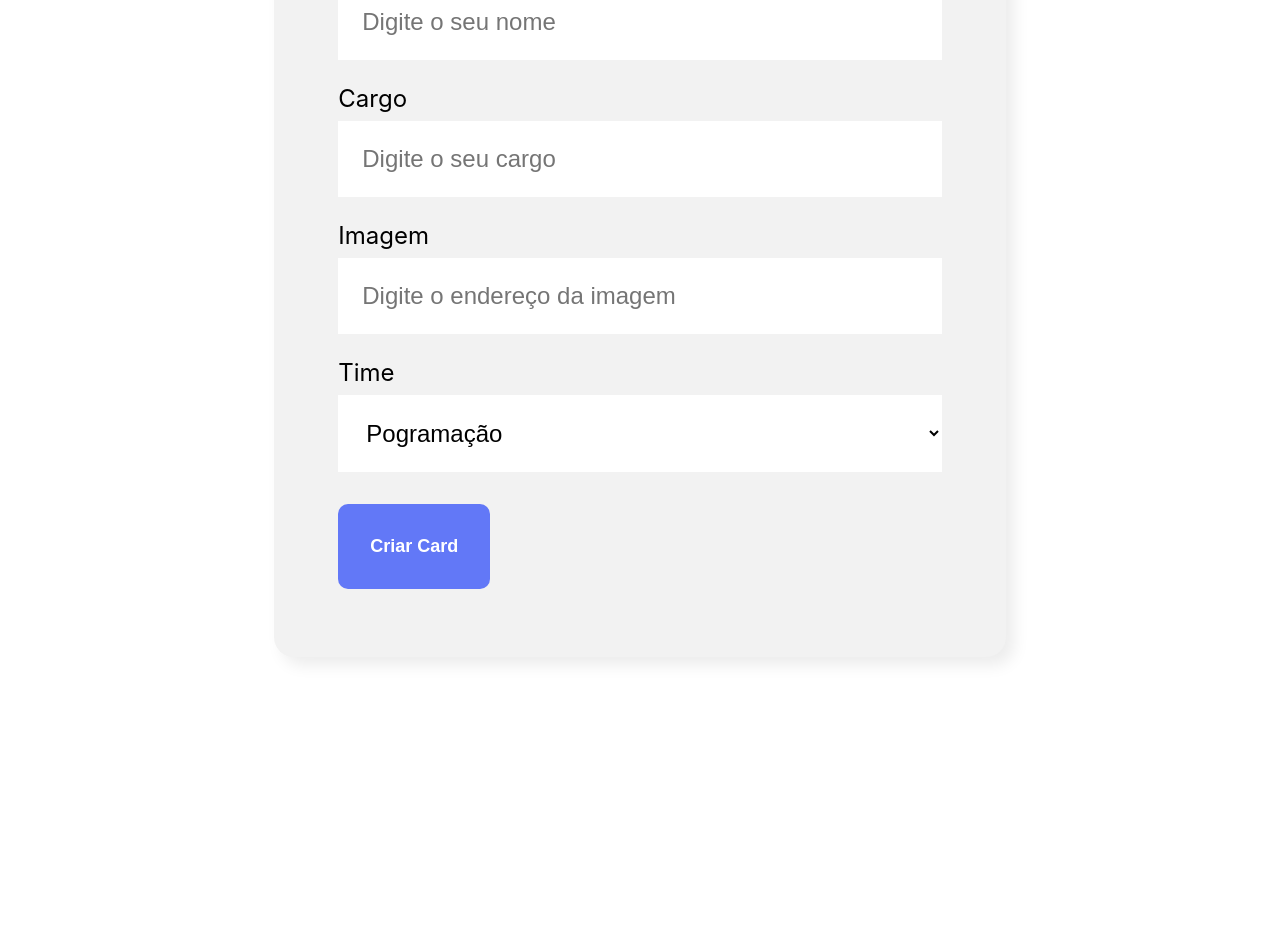
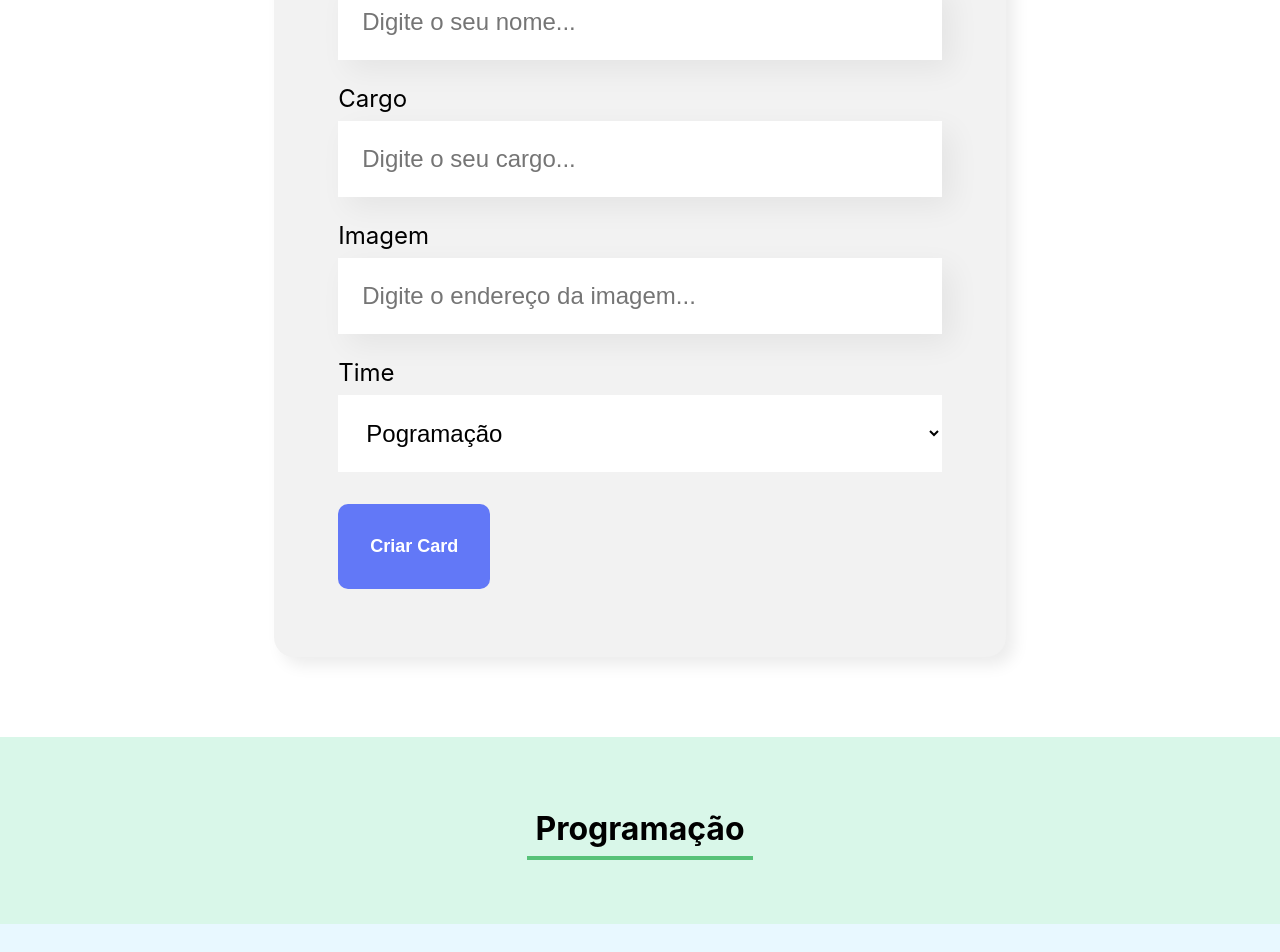
Before and after one commit to Julialunna/React.js, a React (Create React App) app in the folder organo/organo/: page / in a window 1280 px wide. Shown: the part 740-1692 px from the top of the page. Before the commit the page ends 1477 px from the top, so only its background shows below. Built offline with nearby package versions, Linux system fonts and the light colour scheme.

Commit message:
enviando informações e fazendo times

```diff
--- a/organo/organo/src/App.js
+++ b/organo/organo/src/App.js
@@ -1,12 +1,58 @@
+import { useState } from 'react';
 import Banner from './componentes/Banner';
 import Formulario from './componentes/Formulario';
+import Time from './componentes/Time';
 
 
 function App() {
+  const times=[
+    {
+      nome:'Programação',
+      corPrimaria:'#57c278',
+      corSecundaria:'#d9f7e9'
+    },
+    {
+      nome:'FrontEnd',
+      corSecundaria:'#E8F8FF',
+      corPrimaria:'#82CFFA'
+    },
+    {
+      nome:'Data Science',
+      corSecundaria:'#F0F8E2',
+      corPrimaria:'#A6D157'
+    },
+    {
+      nome:'Devops',
+      corSecundaria:'#FDE7E8',
+      corPrimaria:'#E06B69'
+    },
+    {
+      nome:'UX e Design',
+      corSecundaria:'#FAE9F5',
+      corPrimaria:'#DB6EBF'
+    },
+    {
+      nome:'Mobile',
+      corSecundaria:'#FFF5D9',
+      corPrimaria:'#FFBA05'
+    },
+    {
+      nome:'Inovação e Gestão',
+      corSecundaria:'#FFEEDF',
+      corPrimaria:'#FF8A29'
+    },
+  ]
+  const [colaboradores, setColaboradores]=useState('');
+  const aoNovoColaboradorAdicionado=(colaborador)=>{
+    console.log(colaborador);
+    setColaboradores([...colaboradores, colaborador]);
+  }
   return (
     <div className="App">
       <Banner/>
-      <Formulario/>
+      <Formulario aoColaboradorCadastrado={colaborador=>aoNovoColaboradorAdicionado(colaborador)}/>
+      {times.map(time=><Time key={time.nome}nome={time.nome} corPrimaria={time.corPrimaria} corSecundaria={time.corSecundaria}/>)}
+
     </div>
   );
 }
--- a/organo/organo/src/componentes/CampoTexto/CampoTexto.css
+++ b/organo/organo/src/componentes/CampoTexto/CampoTexto.css
@@ -8,7 +8,7 @@
 }
 .campo-texto input{
     background-color: white;
-    box-shadow: 10px 10px 30px rgba(0, 0, 0, 0.0);
+    box-shadow: 10px 10px 30px rgba(0, 0, 0, 0.06);
     width: 100%;
     border: none;
     font-size: 24px;
--- a/organo/organo/src/componentes/CampoTexto/index.js
+++ b/organo/organo/src/componentes/CampoTexto/index.js
@@ -1,10 +1,21 @@
-import "./CampoTexto.css";
-const CampoTexto =(props)=>{
-    return(
+import './CampoTexto.css'
+
+const CampoTexto = (props) => {
+
+    const placeholderModificada = `${props.placeholder}...`;
+
+    const aoDigitado = (evento) => {
+        props.aoAlterado(evento.target.value)
+    }
+
+    return (
         <div className="campo-texto">
-            <label>{props.label}</label>
-            <input placeholder={props.placeholder} required={props.obrigatorio}/>
+            <label>
+                {props.label}
+            </label>
+            <input value={props.valor} onChange={aoDigitado} required={props.obrigatorio} placeholder={placeholderModificada}/>
         </div>
     )
 }
-export default CampoTexto;
+
+export default CampoTexto
--- a/organo/organo/src/componentes/Formulario/index.js
+++ b/organo/organo/src/componentes/Formulario/index.js
@@ -1,9 +1,10 @@
+import { useState } from "react";
 import Botao from "../Botao";
 import CampoTexto from "../CampoTexto";
 import ListaSuspensa from "../ListaSuspensa";
 import "./Formulario.css"
 
-const Formulario = ()=>{
+const Formulario = (props)=>{
     const times=[
         'Pogramação',
         'Front-end',
@@ -12,18 +13,50 @@ const Formulario = ()=>{
         'Mobile',
         'Inovação e gestão'
     ]
+
+    const[nome, setNome]=useState('');
+    const[cargo, setCargo]=useState('');
+    const[imagem, setImagem]=useState('');
+    const[time, setTime]=useState('');
     const aoSalvar=(evento)=>{
         evento.preventDefault();
-        console.log("form submetido")
+        // eslint-disable-next-line no-undef
+        props.aoColaboradorCadastrado({
+            nome, cargo, imagem ,time
+        })
     }
     return(
         <section className="formulario">
             <form onSubmit={aoSalvar}>
             <h2>Preencha os dados para criar o card do colaborador</h2>
-            <CampoTexto obrigatorio={true}label="Nome" placeholder="Digite o seu nome"/>
-            <CampoTexto obrigatorio={true}label="Cargo" placeholder="Digite o seu cargo"/>
-            <CampoTexto label="Imagem" placeholder="Digite o endereço da imagem"/>
-            <ListaSuspensa obrigatorio={true} label="Time"key={times} itens={times}/>
+            <CampoTexto
+            obrigatorio={true}
+            label="Nome"
+            placeholder="Digite o seu nome"
+            valor={nome}
+            aoAlterado={valor=>setNome(valor)}
+            />
+            <CampoTexto
+            obrigatorio={true}
+            label="Cargo"
+            placeholder="Digite o seu cargo"
+            valor={cargo}
+            aoAlterado={valor=>setCargo(valor)}
+            />
+            <CampoTexto
+            label="Imagem"
+            placeholder="Digite o endereço da imagem"
+            valor={imagem}
+            aoAlterado={valor=>setImagem(valor)}
+            />
+            <ListaSuspensa
+            obrigatorio={true}
+            label="Time"key={times}
+            itens={times}
+            valor={time}
+            aoAlterado={valor=>setTime(valor)}
+
+            />
             <Botao>
                 Criar Card
             </Botao>
--- a/organo/organo/src/componentes/ListaSuspensa/index.js
+++ b/organo/organo/src/componentes/ListaSuspensa/index.js
@@ -1,11 +1,10 @@
 import "./ListaSuspensa.css"
 
 const ListaSuspensa =(props)=>{
-    console.log(props.itens)
     return(
         <div className="lista-suspensa">
             <label>{props.label}</label>
-            <select required={props.obrigatorio}>
+            <select required={props.obrigatorio} onChange={evento=>props.aoAlterado(evento.target.value)}value={props.value}>
                 {props.itens.map((item, index)=><option key={index}>{item}</option>)}
             </select>
         </div>
--- /dev/null
+++ b/organo/organo/src/componentes/Time/Time.css
@@ -0,0 +1,11 @@
+.time{
+    text-align: center;
+    padding: 32px;
+
+}
+.time h3{
+    font-size: 32px;
+    border-bottom: 4px solid;
+    display: inline-block;
+    padding: 8px;
+}
--- /dev/null
+++ b/organo/organo/src/componentes/Time/index.js
@@ -0,0 +1,12 @@
+import './Time.css';
+const Time = (props)=>{
+
+    return(
+        <section className='time' style={{backgroundColor: props.corSecundaria}}>
+            <h3 style={{borderColor: props.corPrimaria}}>
+                {props.nome}
+            </h3>
+        </section>
+    )
+}
+export default Time;
```
